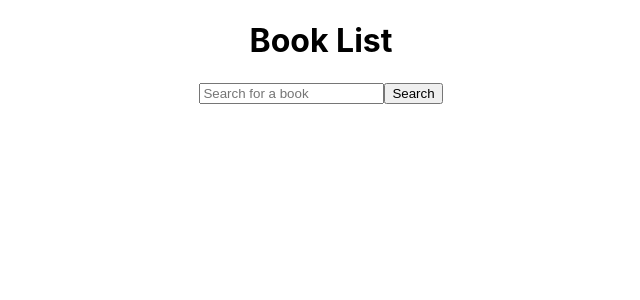
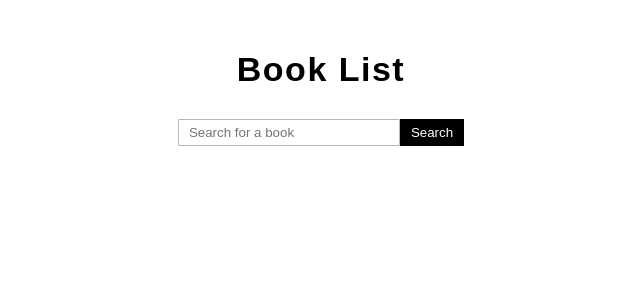
Before and after one commit to ebabian/dotdash-booklist, a React (Create React App) app: page / in a window 1280 px wide. Shown: the top 300 px of the page, without its empty margins (319-959 px from the left). Built offline with nearby package versions, Linux system fonts and the light colour scheme.

Commit message:
added styling to whole page

```diff
--- a/src/App.css
+++ b/src/App.css
@@ -1,12 +1,67 @@
+* {
+  font-family: 'arial';
+}
+
 h1 {
   text-align: center;
-
+  font-family: 'arial';
+  letter-spacing: 1.5px;
+  font-size: 34px;
+  text-align: center;
+  color: black;
+  margin-top: 50px;
 }
 
 form {
   text-align: center;
+  margin: 30px 0;
+}
+
+#search-bar {
+  width: 200px;
+  padding: 5.2px 10px;
+  border: 1px solid #B8B8B8;
+  border-radius: 1px;
+  outline: none;
+}
+
+#search-btn {
+  padding: 5px 10px;
+  background-color: black;
+  color: white;
+  border: .5px solid black;
+  font-weight: 100;
+  cursor: pointer;
+  outline: none;
 }
 
 ul {
   list-style: none;
+  margin-top: 100px;
+  margin-left: 20%;
 }
+
+li {
+  margin-bottom: 100px;
+  max-width: 900px;
+  background-color: #F8F8F8;
+}
+
+#book-img {
+  width: 15%;
+  margin-top: 0;
+}
+
+#book-title {
+  margin-left: 160px;
+  margin-bottom: -70px;
+  font-size: 22px;
+  font-weight: 400;
+  letter-spacing: .8px;
+}
+
+#book-author {
+  margin: 80px 0 -50px 190px;
+  font-weight: 100;
+  letter-spacing: .8px;
+}
--- a/src/App.js
+++ b/src/App.js
@@ -47,11 +47,16 @@ class App extends React.Component {
         <h1>Book List</h1>
         <form>
           <input
+          id="search-bar"
           onChange={this.userSearchTerm}
           value={this.state.searchTerm}
           type="text"
           placeholder="Search for a book"/>
-          <input onClick={this.searchExists} type="submit" value="Search"/>
+          <input
+          id="search-btn"
+          onClick={this.searchExists}
+          type="submit"
+          value="Search"/>
         </form>
         <div className="book-container">
         {this.state.errorExists ? this.state.errorMessage : ('')}
@@ -60,9 +65,9 @@ class App extends React.Component {
           {this.state.data.map(
             (books, index) => {
               return   <li key={index}>
-                <img alt={books.title} src={books.imageUrl}/>
-                 <h3>{books.title}</h3>
-                <h5>By: {books.authorName}</h5>
+                <h3 id="book-title">{books.title}</h3>
+                <h5 id="book-author">By: {books.authorName}</h5>
+                <img id="book-img" alt={books.title} src={books.imageUrl}/>
               </li>
             }
           )}
```
Also changed, not shown: 1 other file (tests, documents, lock files or other folders).
